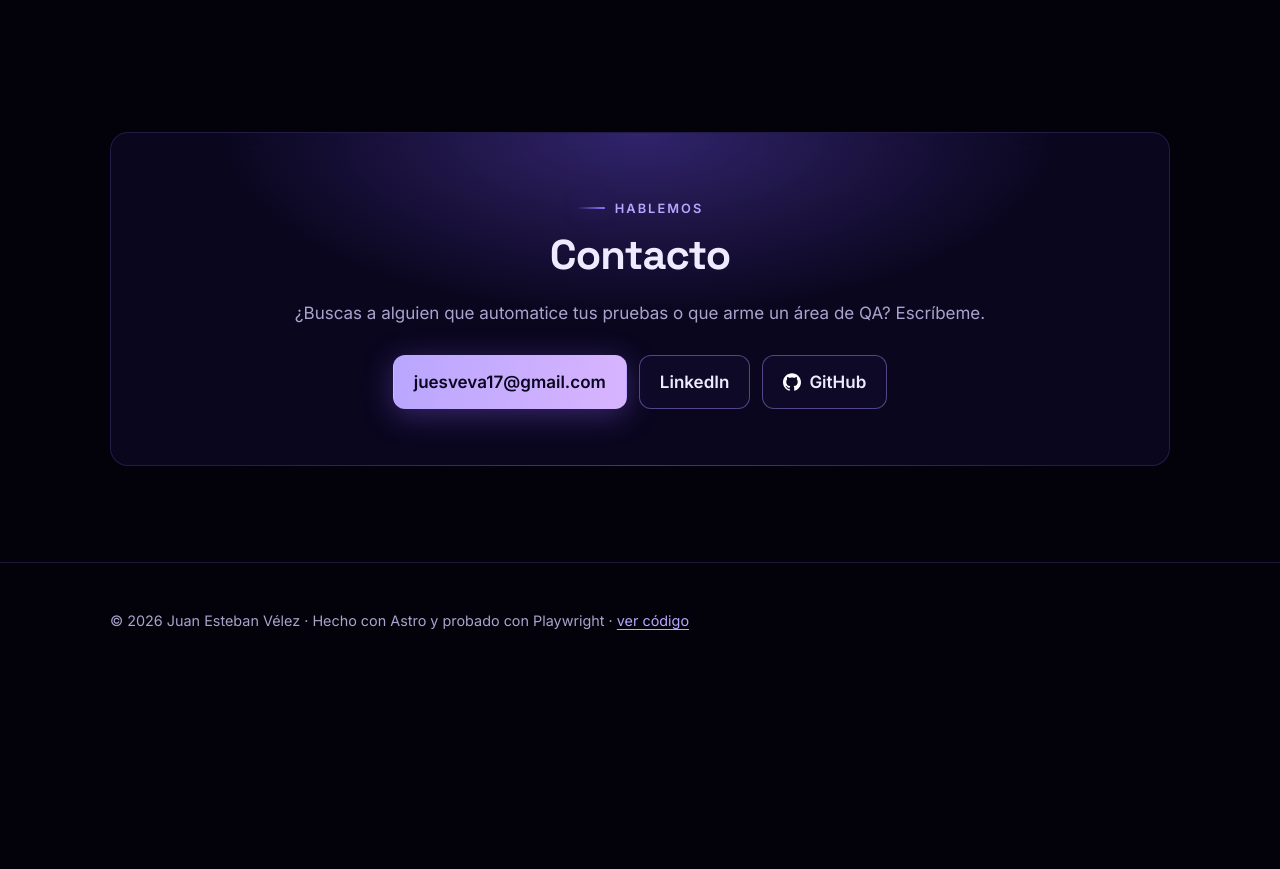
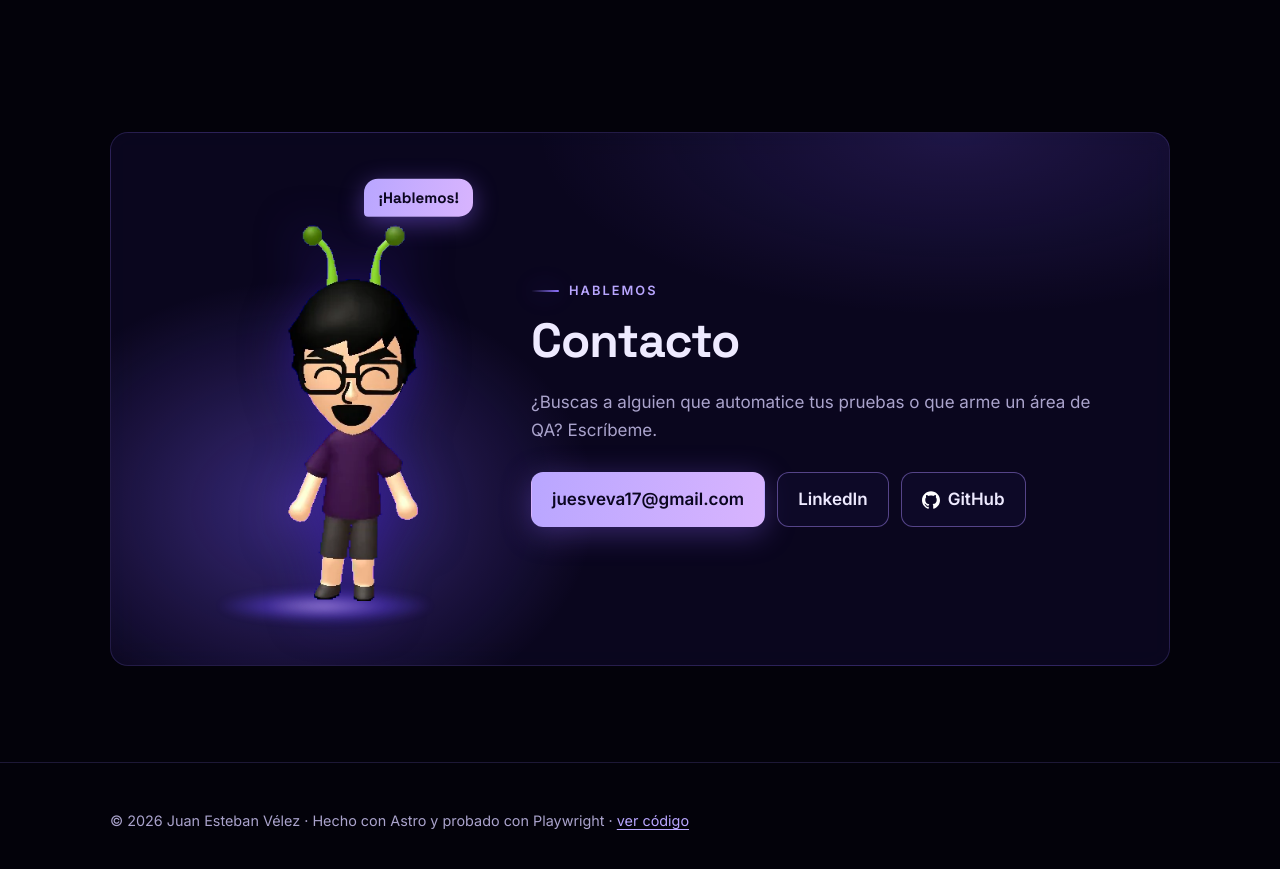
Before and after one commit to jvelezv17/portfolio, an Astro site: page / in a window 1280 px wide. Shown: the part 5340-6209 px from the top of the page. Before the commit the page ends 6019 px from the top, so only its background shows below. Built offline with nearby package versions, Linux system fonts and the light colour scheme; Astro itself is replaced by a stand-in of ours.

Commit message:
feat: avatar animado en Contacto (WebP transparente)
Co-Authored-By: Claude Opus 5.5 <noreply@anthropic.com>

```diff
--- a/src/pages/index.astro
+++ b/src/pages/index.astro
@@ -198,6 +198,23 @@ const base = import.meta.env.BASE_URL.replace(/\/$/, '');
   <section id="contacto" class="seccion" aria-labelledby="contacto-titulo">
     <div class="contenedor">
       <div class="panel-contacto vidrio revelar">
+        <div class="mascota">
+          <p class="globo" aria-hidden="true">¡Hablemos!</p>
+          <picture>
+            <source media="(prefers-reduced-motion: reduce)" srcset={`${base}/avatar/contacto-quieto.webp`} />
+            <img
+              src={`${base}/avatar/contacto.webp`}
+              alt={`Avatar de ${perfil.nombre} celebrando`}
+              width="352"
+              height="512"
+              loading="lazy"
+              decoding="async"
+              data-testid="mascota-contacto"
+            />
+          </picture>
+          <span class="pedestal" aria-hidden="true"></span>
+        </div>
+        <div class="contacto-texto">
         <p class="eyebrow">Hablemos</p>
         <h2 id="contacto-titulo">Contacto</h2>
         <p class="muted">¿Buscas a alguien que automatice tus pruebas o que arme un área de QA? Escríbeme.</p>
@@ -218,6 +235,7 @@ const base = import.meta.env.BASE_URL.replace(/\/$/, '');
               </a>
             )
           }
+        </div>
         </div>
       </div>
     </div>
@@ -563,18 +581,68 @@ const base = import.meta.env.BASE_URL.replace(/\/$/, '');
   /* ---------- Contacto ---------- */
   .panel-contacto {
     position: relative;
-    overflow: hidden;
-    padding: clamp(28px, 6vw, 56px);
-    text-align: center;
+    display: grid;
+    grid-template-columns: minmax(200px, 300px) 1fr;
+    align-items: center;
+    gap: clamp(20px, 5vw, 56px);
+    padding: clamp(28px, 5vw, 48px) clamp(24px, 6vw, 64px);
     background:
-      radial-gradient(600px 260px at 50% 0%, rgba(124, 92, 255, 0.35), transparent 70%),
+      radial-gradient(420px 320px at 18% 70%, rgba(124, 92, 255, 0.4), transparent 70%),
+      radial-gradient(600px 260px at 80% 0%, rgba(124, 92, 255, 0.18), transparent 70%),
       var(--surface);
   }
-  .panel-contacto .eyebrow {
-    justify-content: center;
+  .contacto-texto h2 {
+    font-size: clamp(2rem, 5vw, 3rem);
   }
-  .panel-contacto .acciones {
-    justify-content: center;
+
+  /* Avatar animado parado sobre un "pedestal" de luz */
+  .mascota {
+    position: relative;
+    justify-self: center;
+    width: 100%;
+    max-width: 280px;
+    padding-top: 28px;
+  }
+  .mascota img {
+    position: relative;
+    z-index: 1;
+    display: block;
+    width: 100%;
+    height: auto;
+    filter: drop-shadow(0 10px 24px rgba(60, 30, 180, 0.55));
+  }
+  .pedestal {
+    position: absolute;
+    left: 10%;
+    right: 10%;
+    bottom: -6px;
+    height: 34px;
+    border-radius: 50%;
+    background: radial-gradient(closest-side, rgba(200, 170, 255, 0.85), rgba(109, 74, 255, 0.45) 55%, transparent);
+    filter: blur(4px);
+    animation: latir-pedestal 2.7s ease-in-out infinite;
+  }
+  @keyframes latir-pedestal {
+    50% {
+      opacity: 0.6;
+      transform: scaleX(0.9);
+    }
+  }
+  .globo {
+    position: absolute;
+    z-index: 2;
+    top: 0;
+    right: -8px;
+    margin: 0;
+    padding: 6px 14px;
+    border-radius: 14px 14px 14px 4px;
+    background: linear-gradient(100deg, var(--violeta-300), var(--lila-300));
+    color: #0b0620;
+    font-family: 'Space Grotesk', system-ui, sans-serif;
+    font-weight: 700;
+    font-size: 0.95rem;
+    box-shadow: 0 6px 24px rgba(140, 100, 255, 0.45);
+    animation: flotar-y 3s ease-in-out infinite alternate;
   }
 
   /* ---------- Responsive ---------- */
@@ -595,5 +663,16 @@ const base = import.meta.env.BASE_URL.replace(/\/$/, '');
       bottom: -14px;
       font-size: 0.72rem;
     }
+    .panel-contacto {
+      grid-template-columns: 1fr;
+      text-align: center;
+    }
+    .panel-contacto .eyebrow,
+    .panel-contacto .acciones {
+      justify-content: center;
+    }
+    .mascota {
+      max-width: 200px;
+    }
   }
 </style>
```
Also changed, not shown: tests/portfolio.spec.ts (+29 -1 lines), README.md, public/avatar/contacto-quieto.webp (added), public/avatar/contacto.webp (added).
